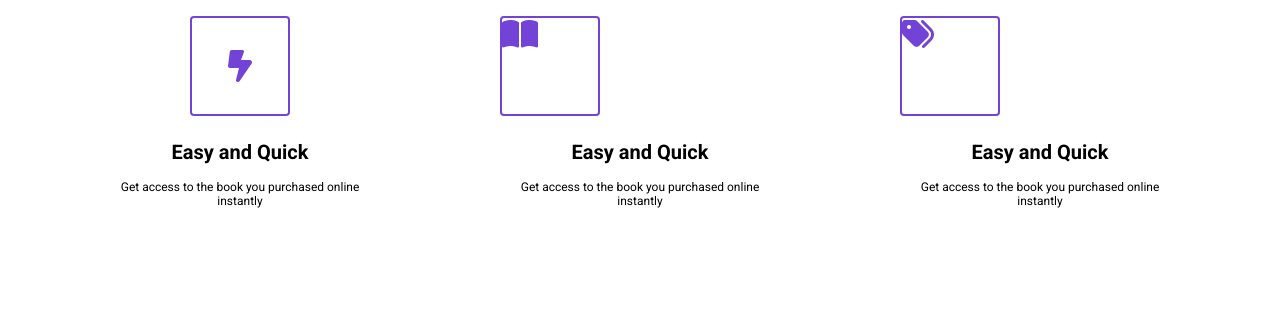
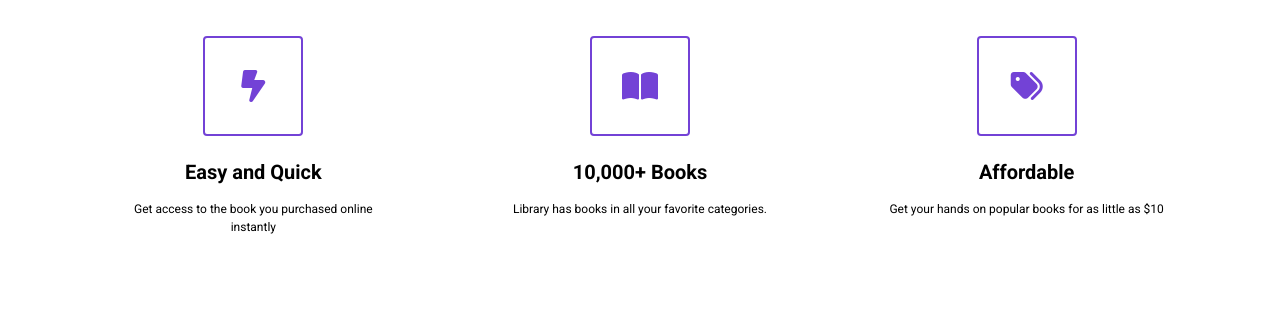
Before and after one commit to ravenhenderson/ecommerceproject, a plain HTML site: page index.html in a window 1280 px wide. Shown: the part 910-1222 px from the top of the page. Before the commit the page ends 1174 px from the top, so only its background shows below. Drawn offline with Linux system fonts and the light colour scheme.

Commit message:
stuck on zindex

```diff
--- a/index.html
+++ b/index.html
@@ -53,30 +53,29 @@
                   <i class="fa-solid fa-bolt-lightning"></i>
                 </div>
                 <h3 class="highlight__subtitle">Easy and Quick</h3>
-                  <p class="highlight__para">
-                    Get access to the book you purchased online instantly
-                  </p>
-
+                <p class="highlight__para">
+                  Get access to the book you purchased online instantly
+                </p>
               </div>
 
               <div class="highlight">
-                <div class=>
-                  <i class="highlight__img fa-solid fa-book-open"></i>
-                  <h3 class="highlight__subtitle">Easy and Quick</h3>
-                  <p class="highlight__para">
-                    Get access to the book you purchased online instantly
-                  </p>
+                <div class="highlight__img">
+                  <i class="fa-solid fa-book-open"></i>
                 </div>
+                <h3 class="highlight__subtitle">10,000+ Books</h3>
+                <p class="highlight__para">
+                  Library has books in all your favorite categories.
+                </p>
               </div>
 
               <div class="highlight">
-                <div>
-                  <i class="highlight__img fa-solid fa-tags"></i>
-                  <h3 class="highlight__subtitle">Easy and Quick</h3>
-                  <p class="highlight__para">
-                    Get access to the book you purchased online instantly
-                  </p>
+                <div class="highlight__img">
+                  <i class="fa-solid fa-tags"></i>
                 </div>
+                <h3 class="highlight__subtitle">Affordable</h3>
+                <p class="highlight__para">
+                  Get your hands on popular books for as little as $10
+                </p>
               </div>
             </div>
           </div>
--- a/styles.css
+++ b/styles.css
@@ -19,6 +19,10 @@ img {
   height: 100%;
   max-height: 50vh;
   padding: 20px;
+}
+
+p {
+  line-height: 1.5;
 }
 
 .nav__container {
@@ -136,7 +140,41 @@ button:active {
 }
 /* HIGHLIGHTS */
 
+#highlights {
+  position: relative;
+}
+
+#highlights:before {
+  background: url('assets/wave.svg');
+  content: "";
+  position: absolute;
+  top: 1px;
+  left: 0;
+  transform: translateY(-100%);
+  width: 101vw;
+  height: 12vw;
+  background-size: cover;
+  background-repeat: no-repeat;
+  z-index: 1;
+}
+
+#highlights:after {
+  background: url('assets/wave.svg');
+  content: "";
+  position: absolute;
+  top: 1px;
+  left: 0;
+  transform: translateY(-100%);
+  width: 101vw;
+  height: 12vw;
+  background-size: cover;
+  background-repeat: no-repeat;
+  z-index: 1;
+}
+
 .highlight__wrapper {
+  z-index: 50;
+  padding: 20px;
   display: flex;
 }
 
```
